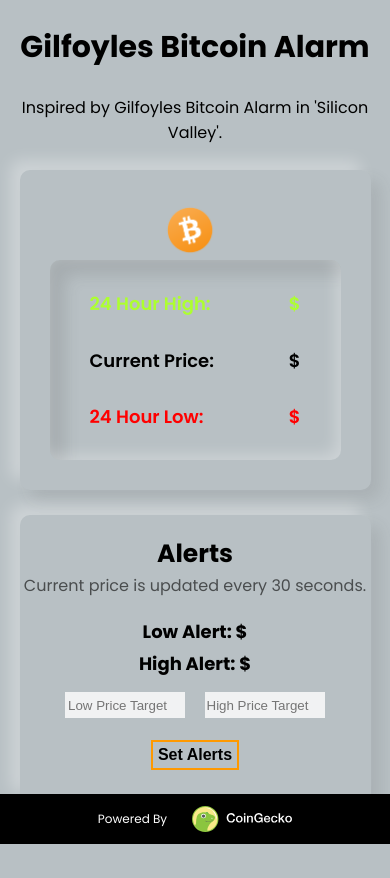
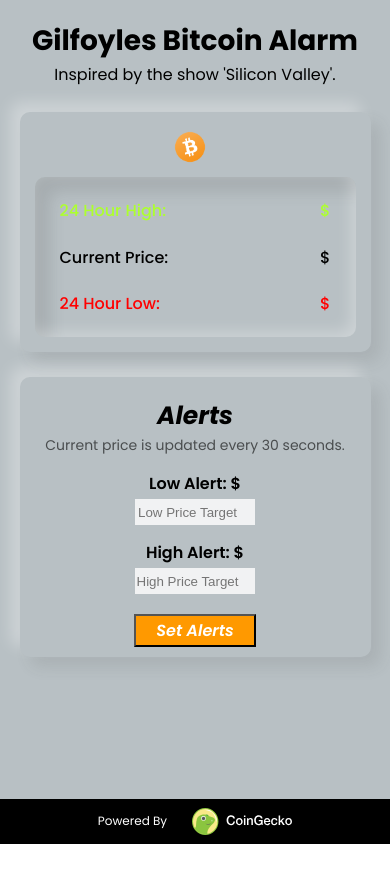
Before and after one commit to StowCode/crypto-tracker, a React (Create React App) app: page / in a window 390 px wide. After the commit the page ends 844 px from the top, so only its background shows below. Built offline with nearby package versions, Linux system fonts and the light colour scheme; no server answers.

Commit message:
Finalized styling for deployment to portfolio

```diff
--- a/src/App.css
+++ b/src/App.css
@@ -12,6 +12,29 @@
   color: black;
 }
 
-h1 {
+#page_title {
   font-size: 40px;
+  margin-top: 25px;
+  margin-bottom: 0;
+  padding: 0;
 }
+
+#demo_version {
+  font-size: 16px;
+  margin: 0;
+  padding: 0;
+}
+
+@media screen and (max-width: 800px) {
+  #page_title {
+    font-size: 28px;
+    margin-top: 20px;
+    padding: 0;
+  }
+
+  #demo_version {
+    font-size: 16px;
+    margin: 0;
+    padding: 0;
+  }
+}
--- a/src/App.js
+++ b/src/App.js
@@ -66,9 +66,9 @@ class App extends Component {
     return (
       <div className="App">
         <header className="App-header">
-          <h1>Gilfoyles Bitcoin Alarm</h1>
+          <h1 id='page_title'>Gilfoyles Bitcoin Alarm</h1>
           <p id='demo_version'>
-          Inspired by Gilfoyles Bitcoin Alarm in 'Silicon Valley'.
+          Inspired by the show 'Silicon Valley'.
           </p>
 
           <CoinCardClass data={bitcoinData}/>
--- a/src/comps/Footer/footer.component.jsx
+++ b/src/comps/Footer/footer.component.jsx
@@ -4,8 +4,10 @@ import coinGecko from '../../assets/CoinGecko-WhiteText.svg'
 const Footer  = () => {
     return(
         <footer>
-            <p>Powered By</p>
-            <img src={coinGecko}></img>
+            <div id='footer'>
+                <p>Powered By</p>
+                <img src={coinGecko}></img>
+            </div>
         </footer>
     )
 }
--- a/src/comps/Footer/footer.styles.scss
+++ b/src/comps/Footer/footer.styles.scss
@@ -2,11 +2,16 @@ footer {
     position: fixed;
     bottom: 0;
     display: flex;
+    flex-direction: column;
     justify-content: center;
     align-items: center;
     width: 100vw;
     height: 75px;
     background-color: black;
+
+    #footer {
+        display: flex;
+        align-items: center;
 
         p {
             color: white;
@@ -18,13 +23,17 @@ footer {
             width: 150px;
         }
     }
+}
 
-@media screen and (max-width: 500px) {
+@media screen and (max-width: 800px) {
     footer {
-        height: 50px;
+        height: 45px;
+        background-color: black;
 
+        #footer {
             p {
                 font-size: 12px;
+                margin-right: 25px;
             }
 
             img {
@@ -32,3 +41,4 @@ footer {
             }
         }
     }
+}
--- a/src/comps/alerts-box/alerts-box.component.jsx
+++ b/src/comps/alerts-box/alerts-box.component.jsx
@@ -29,7 +29,6 @@ const AlertsBox = (props) => {
             <p>Current price is updated every 30 seconds.</p>
 
             <div className='alerts_flex'>
-
                 <h6>Low Alert: ${props.lowAlert}</h6>
                 <h6>High Alert: ${props.highAlert}</h6>
             </div>
@@ -37,6 +36,7 @@ const AlertsBox = (props) => {
             <div className='input_container'>
 
                 <form onSubmit={handleSubmit} className='input_flex' id='alerts_form'>
+                    <label className='form_alerts'>Low Alert: ${props.lowAlert}</label>
                     <input
                         name='low'
                         type='number'
@@ -46,6 +46,7 @@ const AlertsBox = (props) => {
                         value={alertValues.low}
                     ></input>
 
+                    <label className='form_alerts'>High Alert: ${props.highAlert}</label>
                     <input
                         name='high'
                         type='number'
@@ -54,6 +55,7 @@ const AlertsBox = (props) => {
                         placeholder='High Price Target'
                         value={alertValues.high}
                     ></input>
+
                     <button>Set Alerts</button>
                 </form>
             </div>
--- a/src/comps/alerts-box/alerts-box.styles.scss
+++ b/src/comps/alerts-box/alerts-box.styles.scss
@@ -29,6 +29,7 @@
         height: 100%;
 
         h6 {
+            font-size: 16px;
             margin: 0;
             margin-bottom: 25px;
         }
@@ -42,6 +43,10 @@
         .input_flex {
             display: flex;
             align-items: center;
+
+            label {
+                display: none;
+            }
 
             input {
                 border: none;
@@ -61,10 +66,10 @@
         width: 90vw;
         border-radius: 10px;
         margin-top: 25px;
-        margin-bottom: 75px;
-        padding-bottom: 25px;
+        padding-bottom: 10px;
 
         h4 {
+            font-style: italic;
             margin: 0px;
             margin-top: 20px;
             font-size: 25px;
@@ -75,12 +80,12 @@
         }
 
         p {
-            font-size: 16px;
-            margin-bottom: 20px;
+            font-size: 14px;
+            margin-bottom: 10px;
         }
 
         .alerts_flex {
-            display: flex;
+            display: none;
             flex-direction: column;
             justify-content: space-evenly;
             height: 100%;
@@ -103,9 +108,17 @@
 
             .input_flex {
                 display: flex;
+                flex-direction: column;
                 align-items: center;
                 justify-content: space-evenly;
-                padding-bottom: 50px;
+                padding-bottom: 0px;
+
+                label {
+                    display: block;
+                    font-weight: 600;
+                    margin-top: 5px;
+                    margin-bottom: -7px;
+                }
 
                 input {
                     margin: 10px;
@@ -114,31 +127,20 @@
                 }
 
                 button {
-                    position: absolute;
-                    transform: translateY(50px);
+                    margin-top: 10px;
                 }
-
             }
         }
     }
 }
 
 button {
-    border: 2px solid rgb(255,153,0);
-    background: none;
-    padding: 4px 5px;
-    color: black;
+    background: rgb(255,153,0);
+    padding: 2px 20px;
+    color: white;
+    font-family: 'Poppins';
+    font-style: italic;
     font-size: 16px;
     font-weight: 600;
     cursor: pointer;
-
-    &:hover {
-        background: rgba(255,255,255,.3);
-
-    }
-
-    &:active {
-        background: white;
-        background: rgb(255,153,0);
-    }
 }
--- a/src/comps/bitcoin-logo/bitcoin-logo.styles.scss
+++ b/src/comps/bitcoin-logo/bitcoin-logo.styles.scss
@@ -8,7 +8,7 @@
 
   @media screen and (max-width: 800px) {
     .box {
-      width: 60px;
-      height: 60px;
+      width:40px;
+      height: 40px;
     }
   }
--- a/src/comps/coin-card-class/coin-card-class.styles.scss
+++ b/src/comps/coin-card-class/coin-card-class.styles.scss
@@ -1,6 +1,3 @@
-h1 {
-    margin-top: 25px;
-}
 
 .coin_container {
     box-shadow: -10px -10px 15px rgba(255,255,255,0.3),
@@ -63,11 +60,11 @@ h1 {
 @media screen and (max-width: 800px) {
     h1 {
         font-size: 30px;
-        margin-top: 25px;
         margin-bottom: 25px;
     }
 
     .coin_container {
+        padding: 15px;
         margin-top: 25px;
         display: flex;
         flex-direction: column;
@@ -77,6 +74,7 @@ h1 {
         width: 90vw;
 
         .coin_name_container {
+            margin-bottom: 10px;
             margin-right: 0px;
             display: flex;
             flex-direction: row;
@@ -84,16 +82,16 @@ h1 {
             align-items: center;
 
             h1 {
-                font-size: 40px;
+                font-size: 26px;
                 margin-left: 10px;
             }
         }
 
         .price_container {
             border-radius: 10px;
-            padding: 0px 20px;
+            padding: 0px 5px;
             width: 100%;
-            height: 200px;
+            height: 160px;
             display: flex;
             flex-direction: column;
             justify-content: space-evenly;
@@ -103,7 +101,8 @@ h1 {
                 justify-content: space-between;
 
                 p {
-                    font-size: 18px;
+                    font-size: 16px;
+                    font-weight: 500;
                 }
             }
 
```
Also changed, not shown: public/index.html (+0 -9 lines). Lines whose indentation alone changed are shown as unchanged.
